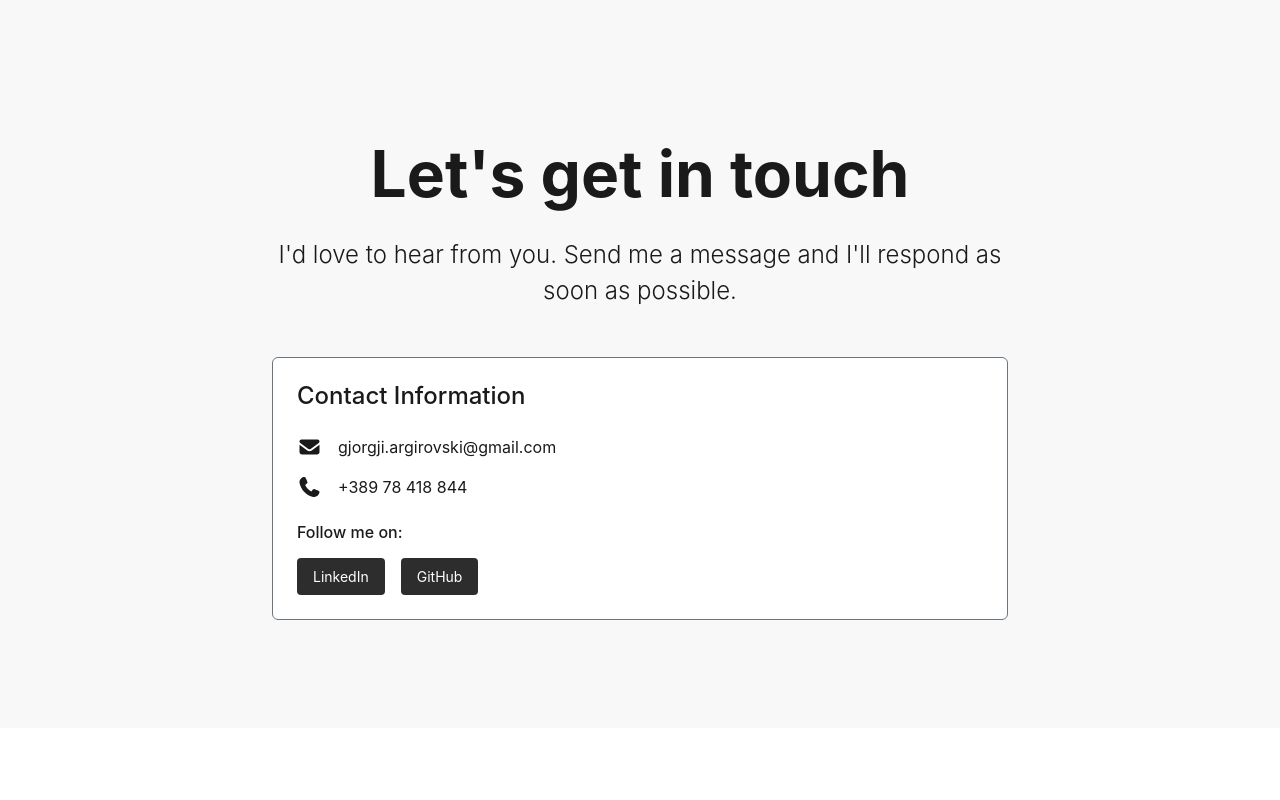
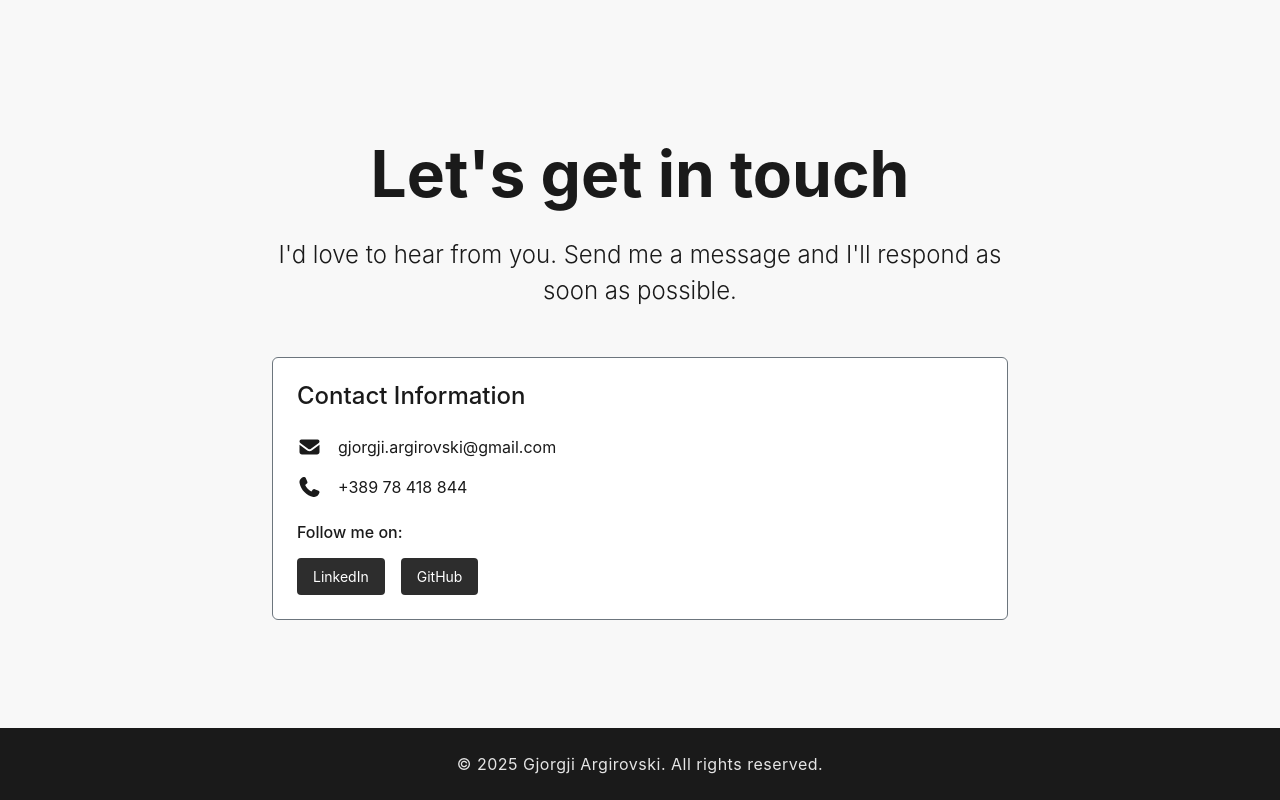
Before and after one commit to argirowski/ArgirovskiPortfolio, a React (Create React App) app: page / in a window 1280 px wide. Shown: the part 3446-4246 px from the top of the page. Before the commit the page ends 4174 px from the top, so only its background shows below. Built offline with nearby package versions, Linux system fonts and the light colour scheme.

Commit message:
adding footer

```diff
--- a/src/App.tsx
+++ b/src/App.tsx
@@ -4,6 +4,7 @@ import HomePage from "./components/HomePage/HomePage";
 import ContactPage from "./components/ContactPage/ContactPage";
 import ResumePage from "./components/ResumePage/ResumePage";
 import PortfolioPage from "./components/PortfolioPage/PortfolioPage";
+import Footer from "./components/Footer/Footer";
 import "./index.css";
 
 function App() {
@@ -65,6 +66,7 @@ function App() {
       <section id="contact">
         <ContactPage />
       </section>
+      <Footer />
     </div>
   );
 }
--- /dev/null
+++ b/src/components/Footer/Footer.css
@@ -0,0 +1,8 @@
+.footer-section {
+  background: #1a1a1a;
+  color: #e5e5e5;
+  font-size: 1rem;
+}
+.footer-text {
+  letter-spacing: 0.5px;
+}
--- /dev/null
+++ b/src/components/Footer/Footer.tsx
@@ -0,0 +1,14 @@
+import React from "react";
+import "./Footer.css";
+
+const Footer: React.FC = () => (
+  <footer className="footer-section text-center py-4">
+    <div className="container">
+      <span className="footer-text">
+        © {new Date().getFullYear()} Gjorgji Argirovski. All rights reserved.
+      </span>
+    </div>
+  </footer>
+);
+
+export default Footer;
```
